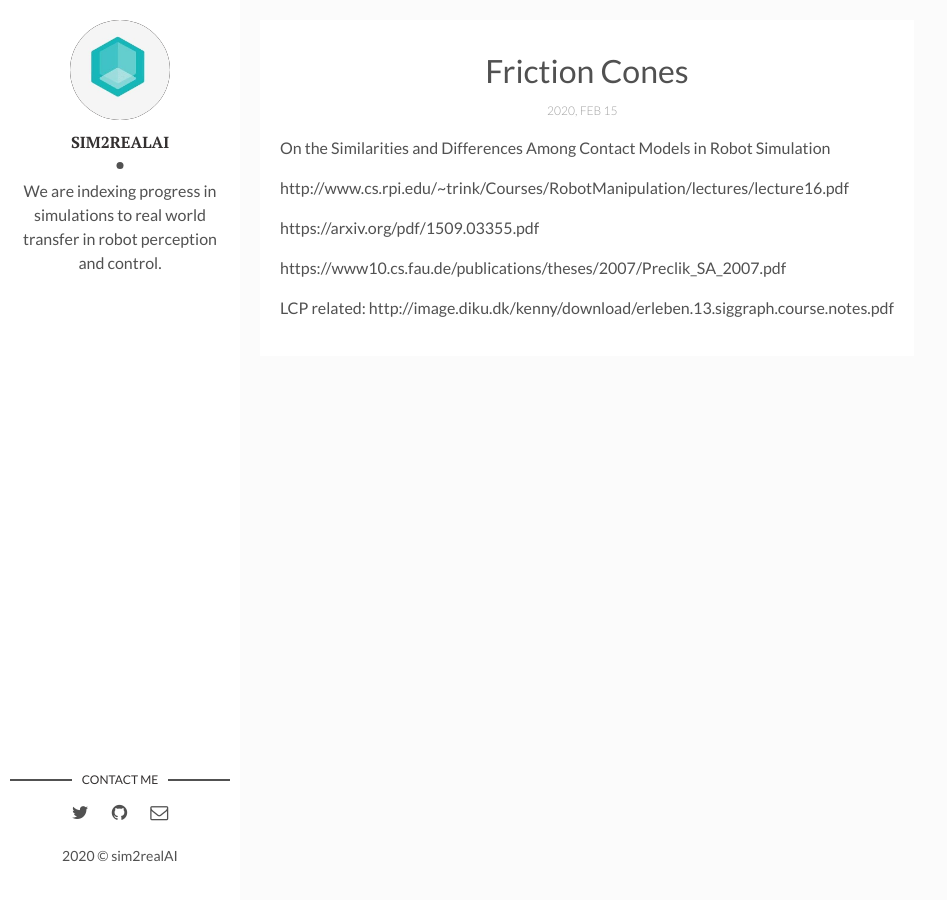
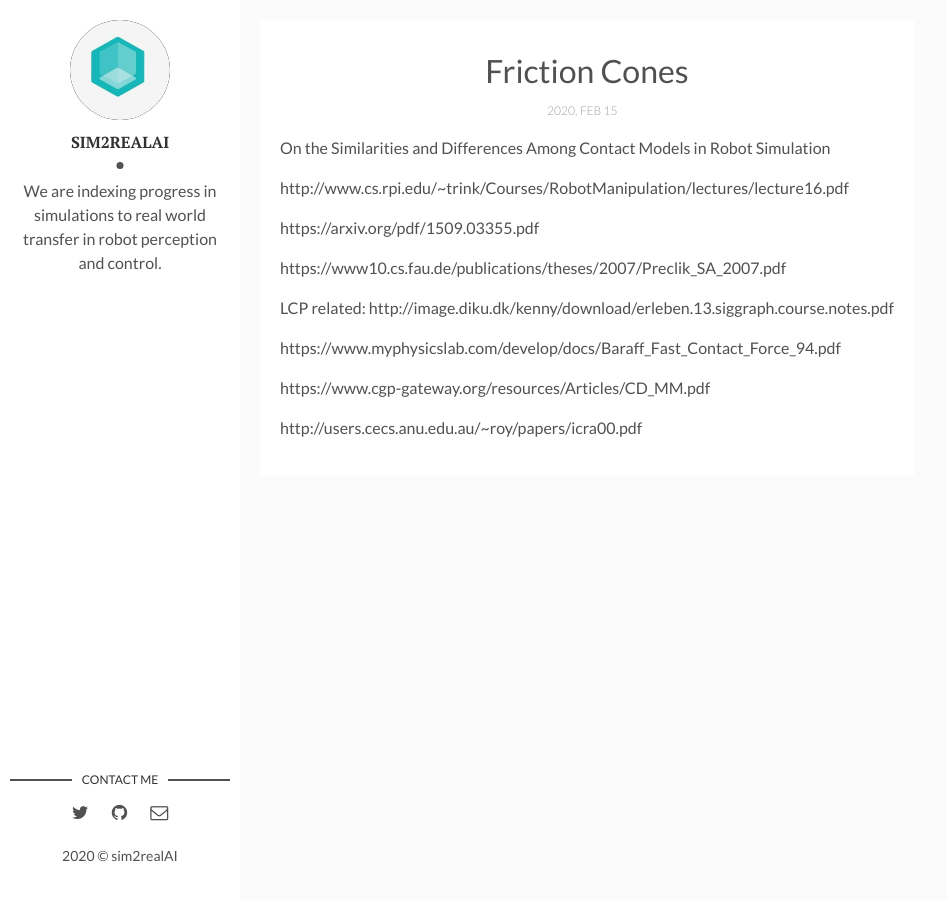
Before and after one commit to backupsim2realai/backupsim2realai.github.io, a Jekyll site: the page built from _posts/2020-04-15-Friction-Cones.markdown, in a window 1280 px wide. Shown: the whole page, without its empty margins (0-947 px from the left). Built offline with Jekyll 4.4.1, drawn with Linux system fonts in a browser that asks for light colours; some of the changed lines change nothing that is shown.

Commit message:
update
Signed-off-by: Ankur Handa <ahanda@nvidia.com>

```diff
--- a/_posts/2020-04-15-Friction-Cones.markdown
+++ b/_posts/2020-04-15-Friction-Cones.markdown
@@ -16,3 +16,9 @@ https://arxiv.org/pdf/1509.03355.pdf
 https://www10.cs.fau.de/publications/theses/2007/Preclik_SA_2007.pdf
 
 LCP related: http://image.diku.dk/kenny/download/erleben.13.siggraph.course.notes.pdf
+
+https://www.myphysicslab.com/develop/docs/Baraff_Fast_Contact_Force_94.pdf
+
+https://www.cgp-gateway.org/resources/Articles/CD_MM.pdf
+
+http://users.cecs.anu.edu.au/~roy/papers/icra00.pdf
```
